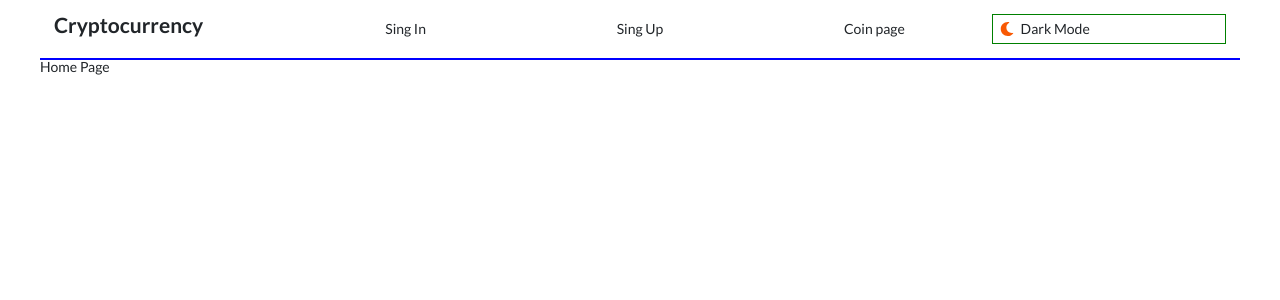
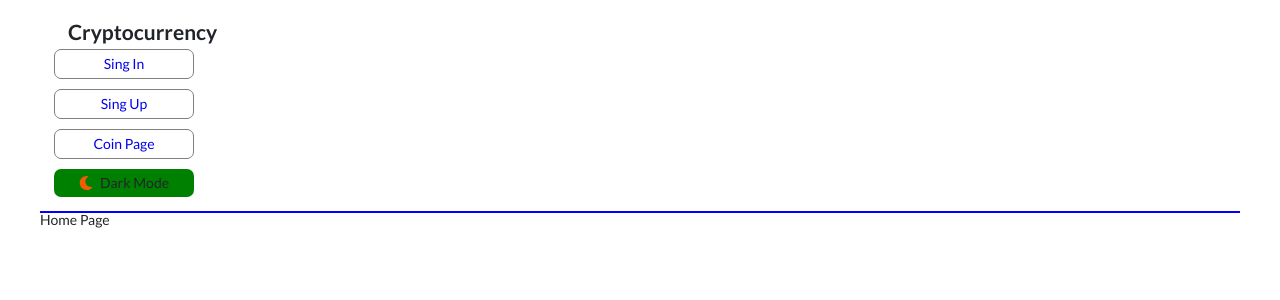
Before and after one commit to webioann/cryptocurrency, a React app: page / in a window 1280 px wide. Shown: the top 300 px of the page. Built offline with nearby package versions, Linux system fonts and the light colour scheme.

Commit message:
fuck ...

```diff
--- a/src/App/App.tsx
+++ b/src/App/App.tsx
@@ -1,8 +1,6 @@
-import React,{ useRef,useEffect } from 'react'
-import { useAppSelector } from '../Redux/store'
+import React from 'react'
 import { Routes, Route, Link } from "react-router-dom"
 import Navbar from '../components/Navbar/Navbar'
-import ThemeToggle from '../components/ThemeToggle/ThemeToggle'
 import CoinPage from '../components/CoinPage/CoinPage'
 import HomePage from '../components/HomePage/HomePage'
 import Account from '../components/Account/Account'
@@ -14,19 +12,9 @@ import './app.scss'
 
 const  App:React.FC = () => {
 
-  const test = useAppSelector(state => state.redux.test)
-  const color_theme = useAppSelector(state => state.redux.theme_mode)
-
-
   return (
     <Container>
-      <Navbar>
-        <h2 className='logo'>Cryptocurrency</h2>
-        <Link to="/sing-in" className={`link ${color_theme}`}>Sing In</Link>
-        <Link to="/sing-up" className={`link ${color_theme}`}>Sing Up</Link>
-        <Link to="/coin-page" className={`link ${color_theme}`}>Coin page</Link>
-        <ThemeToggle/>
-      </Navbar>
+      <Navbar/>
       <Routes>
         <Route path="/" element={<HomePage/>}/>
         <Route path="/coin-page" element={<CoinPage/>}/>
--- a/src/App/index.scss
+++ b/src/App/index.scss
@@ -7,3 +7,4 @@ $bg-light: #ffffff;
 $bg-dark: #252526;
 $bg-hover: rgba(0,0,0,0.1);
 $bg-active: rgba(0,0,0,0.2);
+$button-maxsize: 140px;
--- a/src/components/Navbar/Navbar.tsx
+++ b/src/components/Navbar/Navbar.tsx
@@ -1,14 +1,23 @@
 import React from 'react'
-import { PropsChildren } from '../../TYPES'
+import { useAppSelector } from '../../Redux/store'
+import { Link } from "react-router-dom"
+import ThemeToggle from '../ThemeToggle/ThemeToggle'
+
 import './navbar.scss'
 
-const Navbar:React.FC<PropsChildren> = ({ children }) => {
+const Navbar:React.FC = () => {
+
+    const color_theme = useAppSelector(state => state.redux.theme_mode)
 
     return (
         <nav className='navbar'>
-            { children }
+            <h2 className='logo'>Cryptocurrency</h2>
+            <Link to="/sing-in" className='link'>Sing In</Link>
+            <Link to="/sing-up" className='link'>Sing Up</Link>
+            <Link to="/coin-page" className='link'>Coin Page</Link>
+            <ThemeToggle/>
         </nav>
     )
 }
 
-export default Navbar
+export default Navbar;
--- a/src/components/Navbar/navbar.scss
+++ b/src/components/Navbar/navbar.scss
@@ -1,26 +1,39 @@
+@import'../../App/index.scss';
 .navbar{
     position: sticky;
     top: 0;
     left: 0;
     right: 0;
-    display: grid;
-    grid-template-columns: 1fr 1fr 1fr 1fr 1fr;
+    display: flex;
+    flex-direction: column;
     padding: 1rem;
     border-bottom: 2px solid blue;
+    .logo{
+        // border: 1px solid grey;
+        max-width: 290px;
+        padding: 0.5rem 1rem;
+    }
     .link{
+        max-width: $button-maxsize;
         display: flex;
+        margin-bottom: 10px;
         align-items: center;
+        justify-content: center;
+        padding: 0.5rem 1rem;
         border-radius: 0.5rem;
-        justify-content: center;
-        padding: 0.5rem;
+        border: 1px solid grey;
         box-shadow: 0px 0px 6px rgba(0,0,0,0.0);
         transition: box-shadow 200ms linear;
         cursor: pointer;
     }
-    .light:hover{
-        box-shadow: 0px 0px 6px rgba(0,0,0,0.3);
-    }
-    .dark:hover{
-        box-shadow: 0px 0px 6px #fff;
-    }
 }
+// @media (min-width: 640px) {
+//     .navbar{
+//         grid-template-columns: 1fr 1fr 1fr 1fr;
+//     }
+// }
+// @media (min-width: 768px) {
+//     .navbar{
+//         grid-template-columns: 1fr 1fr 1fr 1fr 1fr;
+//     }
+// }
--- a/src/components/ThemeToggle/theme-toggle.scss
+++ b/src/components/ThemeToggle/theme-toggle.scss
@@ -1,9 +1,13 @@
+@import'../../App/index.scss';
 .toggle{
-    border: 1px solid green;
+    width: $button-maxsize;
     display: flex;
     align-items: center;
-    padding: 0.5rem;
+    justify-content: center;
+    padding: 0.5rem 1rem;
+    border-radius: 0.5rem;
     cursor: pointer;
+    background-color: green;
     .toggle-icon{
         color: #f85904;
     }
```
